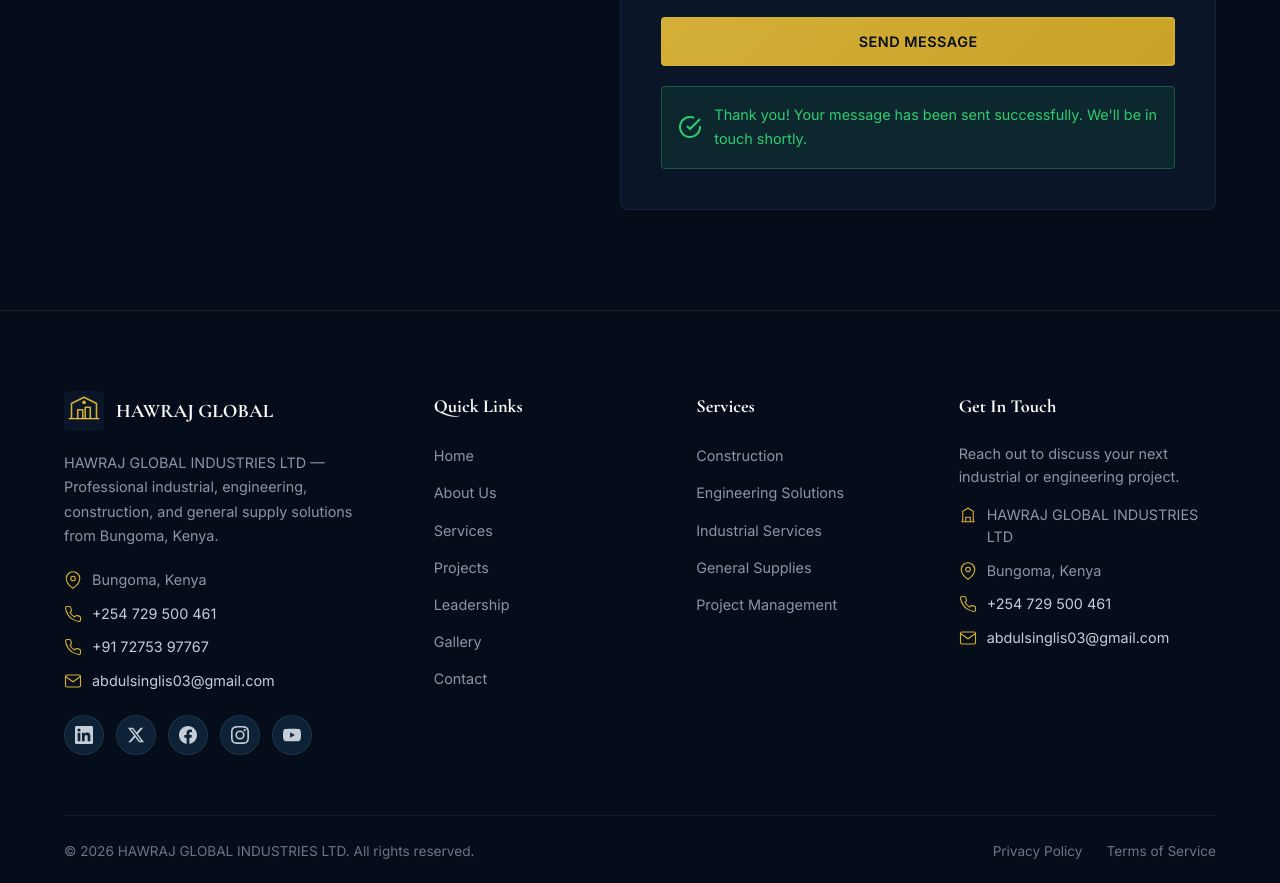
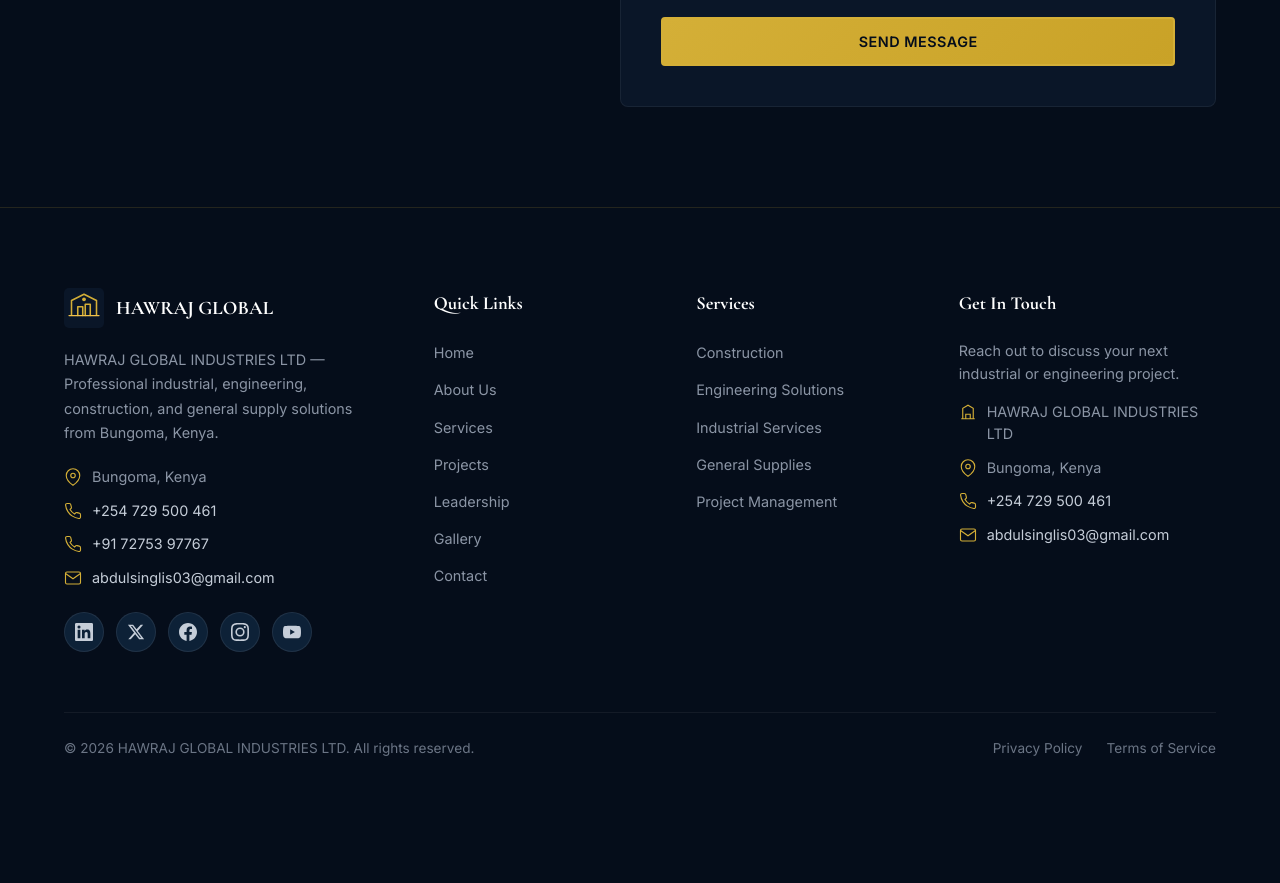
Before and after one commit to abdulsinglis03-cmyk/hawraj-website, a plain HTML site: page index.html in a window 1280 px wide. Shown: the part 5167-6050 px from the top of the page. After the commit the page ends 5951 px from the top, so only its background shows below. Drawn offline with nearby package versions, Linux system fonts and the light colour scheme.

Commit message:
Update index.html

```diff
--- a/index.html
+++ b/index.html
@@ -444,14 +444,6 @@
             <span class="btn__text">Send Message</span>
             <span class="btn__loading" hidden>Sending...</span>
           </button>
-
-          <div class="form__success" id="form-success" hidden>
-            <svg viewBox="0 0 24 24" fill="none" stroke="currentColor" stroke-width="2">
-              <path d="M22 11.08V12a10 10 0 11-5.93-9.14"/>
-              <path d="M22 4L12 14.01l-3-3"/>
-            </svg>
-            <p>Thank you! Your message has been sent successfully. We'll be in touch shortly.</p>
-          </div>
         </form>
       </div>
     </div>
```
